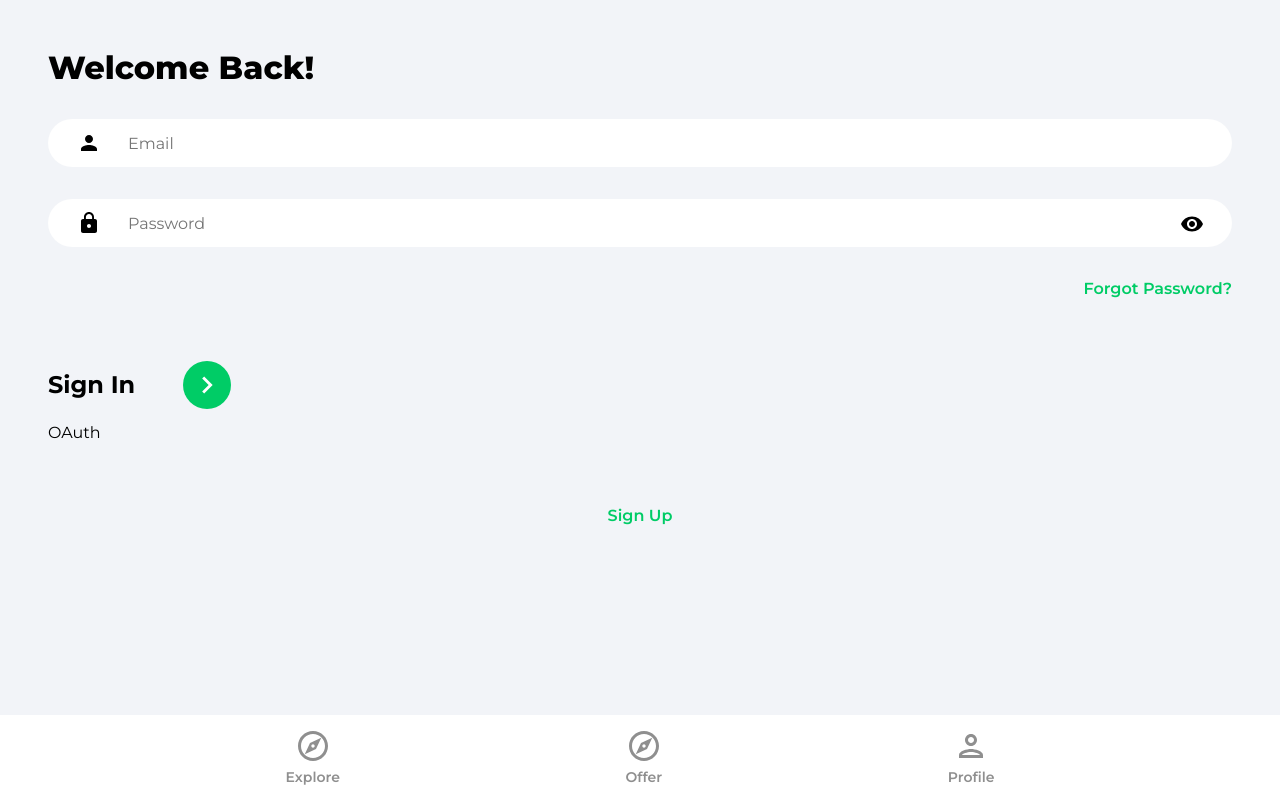
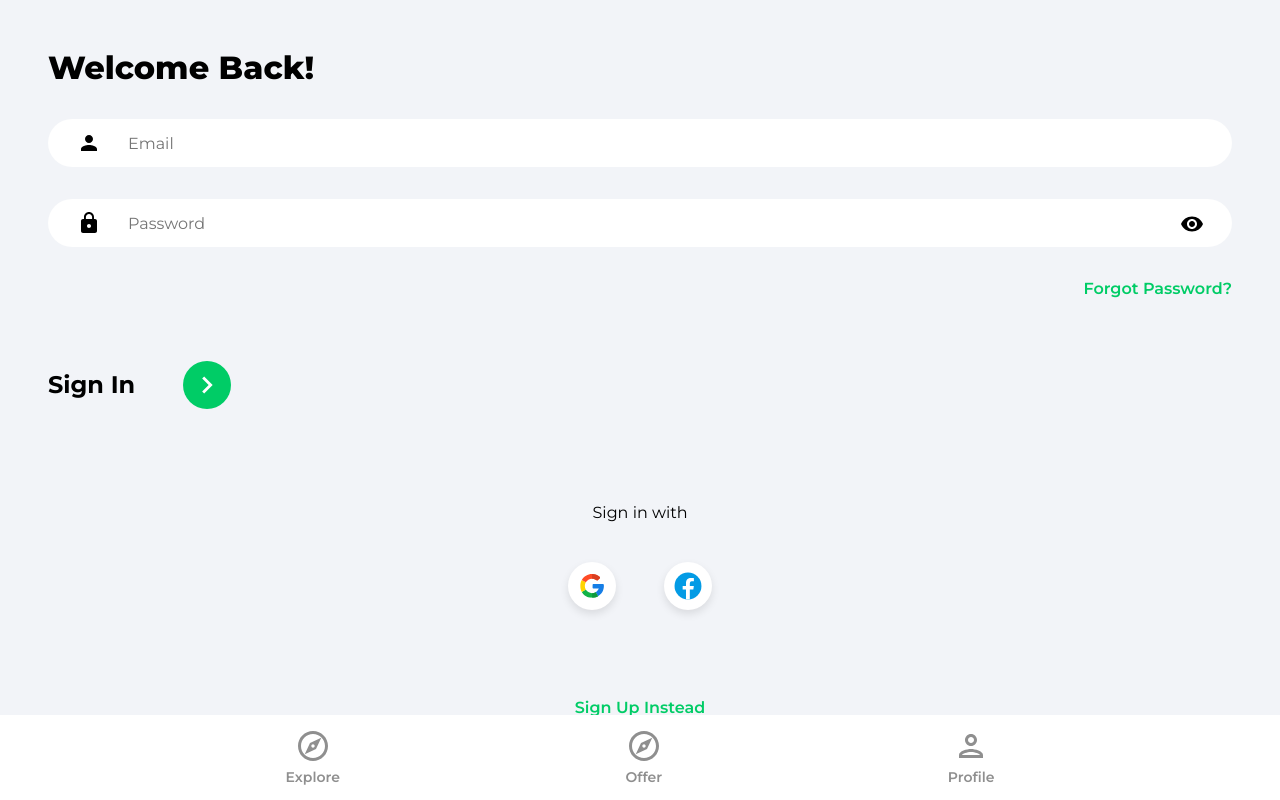
Before and after one commit to trannguyenvu3482/house-marketplace-react, a React (Create React App) app: page /sign-in in a window 1280 px wide. Built offline with nearby package versions, Linux system fonts and the light colour scheme.

Commit message:
added google and facebook auth

```diff
--- a/src/components/OAuth.jsx
+++ b/src/components/OAuth.jsx
@@ -1,7 +1,90 @@
-import React from 'react';
+import { useLocation, useNavigate } from 'react-router-dom';
+import {
+  getAuth,
+  signInWithPopup,
+  GoogleAuthProvider,
+  FacebookAuthProvider,
+} from 'firebase/auth';
+import { doc, setDoc, getDoc, serverTimestamp } from 'firebase/firestore';
+import { db } from '../firebase.config';
+import { toast } from 'react-toastify';
+import googleIcon from '../assets/svg/googleIcon.svg';
+import facebookIcon from '../assets/svg/facebookIcon.svg';
+const OAuth = () => {
+  const navigate = useNavigate();
+  const location = useLocation();
 
-const OAuth = () => {
-  return <div>OAuth</div>;
+  const onGoogleClick = async () => {
+    try {
+      const auth = getAuth();
+      const provider = new GoogleAuthProvider();
+      const result = await signInWithPopup(auth, provider);
+      const user = result.user;
+
+      // Check for user
+      const docRef = doc(db, 'users', user.uid);
+      const docSnap = await getDoc(docRef);
+
+      // If user doesn't exist, create user
+      if (!docSnap.exists()) {
+        await setDoc(doc(db, 'users', user.uid), {
+          name: user.displayName,
+          email: user.email,
+          timestamp: serverTimestamp(),
+        });
+      }
+      navigate('/');
+    } catch (error) {
+      toast.error('Could not authorize with Google, please try again later');
+    }
+  };
+
+  const onFacebookClick = async () => {
+    try {
+      const auth = getAuth();
+      const provider = new FacebookAuthProvider();
+      const result = await signInWithPopup(auth, provider);
+      const user = result.user;
+
+      // Facebook credentials
+      const credential = FacebookAuthProvider.credentialFromResult(result);
+      const accessToken = credential.accessToken;
+
+      // Check for user
+      const docRef = doc(db, 'users', user.uid);
+      const docSnap = await getDoc(docRef);
+
+      // If user doesn't exist, create user
+      if (!docSnap.exists()) {
+        await setDoc(doc(db, 'users', user.uid), {
+          name: user.displayName,
+          email: user.email,
+          timestamp: serverTimestamp(),
+        });
+      }
+      navigate('/');
+    } catch (error) {
+      toast.error('Could not authorize with Google, please try again later');
+    }
+  };
+
+  return (
+    <div className="socialLogin">
+      <p>Sign {location.pathname === '/sign-up' ? 'up' : 'in'} with</p>
+      <div className="socialIconProviders">
+        <button className="socialIconDiv" onClick={onGoogleClick}>
+          <img className="socialIconImg" src={googleIcon} alt="google" />
+        </button>
+        <button className="socialIconDiv" onClick={onFacebookClick}>
+          <img
+            className="socialIconImg facebook"
+            src={facebookIcon}
+            alt="facebook"
+          />
+        </button>
+      </div>
+    </div>
+  );
 };
 
 export default OAuth;
--- a/src/index.css
+++ b/src/index.css
@@ -270,6 +270,10 @@
   align-items: center;
 }
 
+.socialIconProviders {
+  display: flex;
+}
+
 .socialIconDiv {
   cursor: pointer;
   display: flex;
@@ -286,6 +290,10 @@
 
 .socialIconImg {
   width: 100%;
+}
+
+.socialIconImg.facebook {
+  width: 140%;
 }
 
 .registerLink {
--- a/src/pages/SignIn.jsx
+++ b/src/pages/SignIn.jsx
@@ -90,7 +90,7 @@
           <OAuth />
 
           <Link to="/sign-up" className="registerLink">
-            Sign Up
+            Sign Up Instead
           </Link>
         </main>
       </div>
--- a/src/pages/SignUp.jsx
+++ b/src/pages/SignUp.jsx
@@ -117,7 +117,7 @@
           <OAuth />
 
           <Link to="/sign-in" className="registerLink">
-            Sign In
+            Sign In Instead
           </Link>
         </main>
       </div>
```
Also changed, not shown: src/assets/svg/facebookIcon.svg (added).
